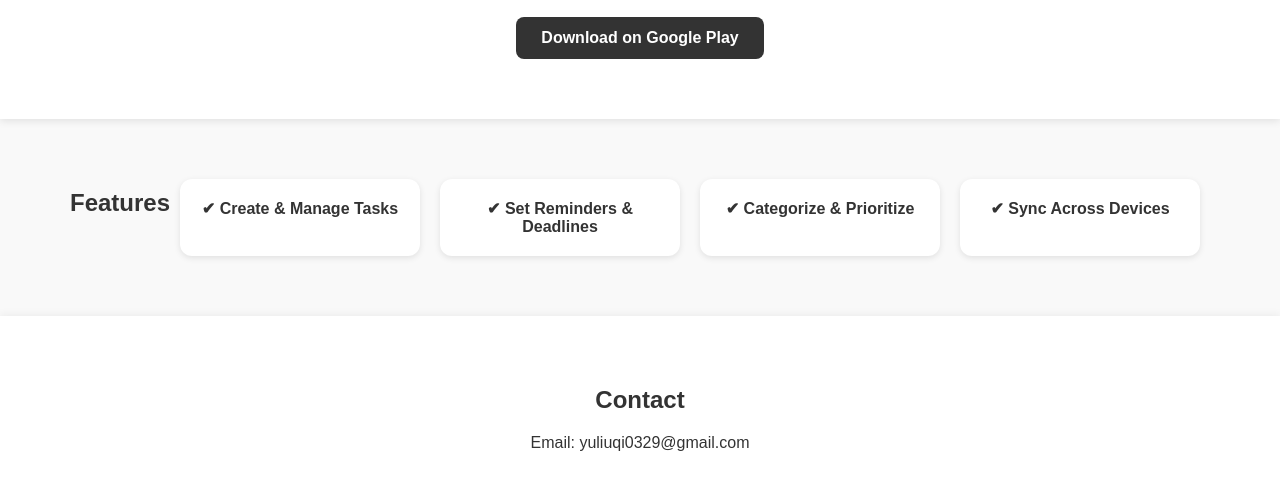
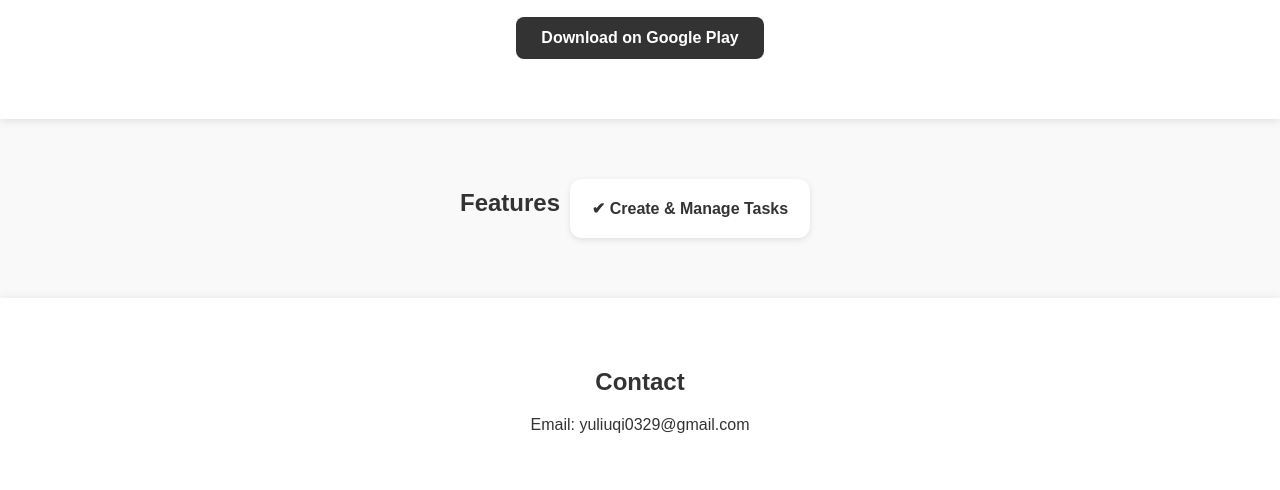
Before and after one commit to 767544006/767544006.github.io, a plain HTML site: page index.html in a window 1280 px wide. Shown: the part 320-810 px from the top of the page. Drawn offline with Linux system fonts and the light colour scheme.

Commit message:
Update index.html

```diff
--- a/index.html
+++ b/index.html
@@ -17,9 +17,6 @@
     <section class="features">
         <h2>Features</h2>
         <div class="feature-card">✔ Create & Manage Tasks</div>
-        <div class="feature-card">✔ Set Reminders & Deadlines</div>
-        <div class="feature-card">✔ Categorize & Prioritize</div>
-        <div class="feature-card">✔ Sync Across Devices</div>
     </section>
 
     <section class="contact">
```
